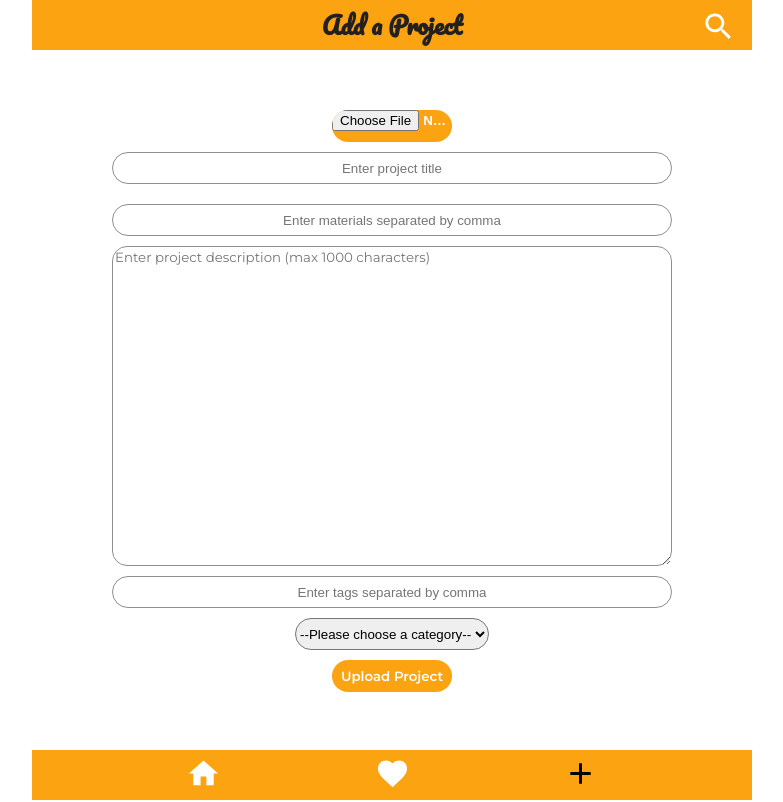
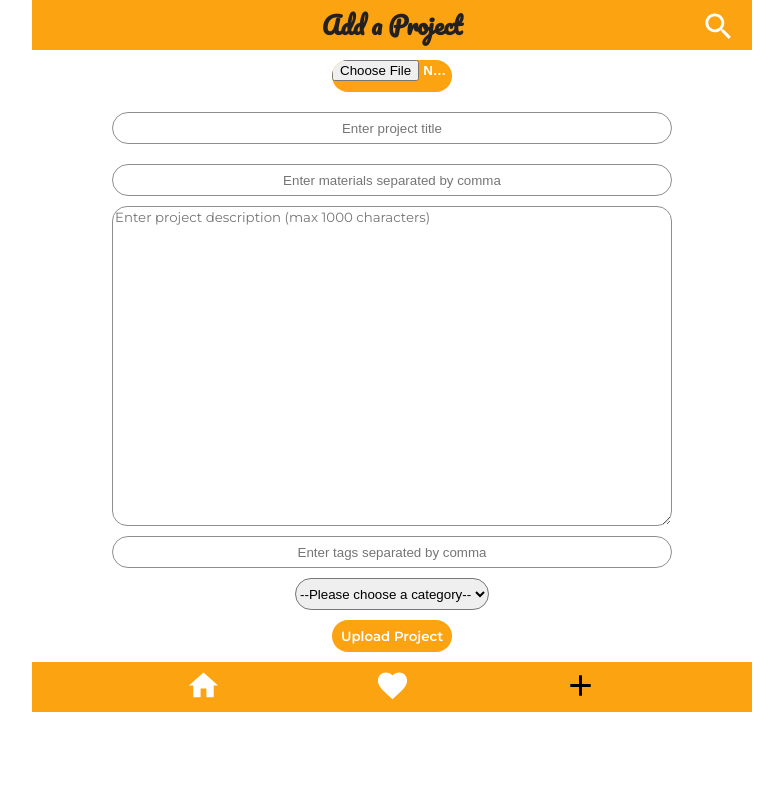
Before and after one commit to kschmitz123/diy-project-app, a React (Create React App) app in the folder client/: page /add in a window 1280 px wide. Shown: the whole page, without its empty margins (248-1031 px from the left). Built offline with nearby package versions, Linux system fonts and the light colour scheme.

Commit message:
Fix margins and paddings

```diff
--- a/client/src/components/InputElements.js
+++ b/client/src/components/InputElements.js
@@ -23,6 +23,7 @@ export const LargeInput = styled.textarea`
 `;
 
 export const ImageInput = styled.input`
+  margin-bottom: 10px;
   height: 2rem;
   width: 120px;
   border-radius: 25px;
--- a/client/src/components/ScrollMenu.js
+++ b/client/src/components/ScrollMenu.js
@@ -5,7 +5,7 @@ import { getData } from "../utils/api";
 import useAsync from "../utils/useAsync";
 
 const Container = styled.div`
-  padding-top: 60px;
+  padding-top: 10px;
   margin: 0 10px;
 `;
 const ScrollContainer = styled.div`
--- a/client/src/pages/AddProjectPage.js
+++ b/client/src/pages/AddProjectPage.js
@@ -4,7 +4,7 @@ import Navbar from "../components/Navbar";
 import UploadProject from "../components/UploadProject";
 
 const Container = styled.div`
-  padding: 60px 0;
+  padding: 10px 0;
   margin: 0 10px;
   display: flex;
   flex-direction: column;
--- a/client/src/pages/BrowsePage.js
+++ b/client/src/pages/BrowsePage.js
@@ -12,7 +12,7 @@ import { FaveButton } from "../components/Button";
 import TitlePreview from "../components/TitlePreview";
 
 const Container = styled.div`
-  padding: 100px 0;
+  padding: 60px 0;
   margin: 0 10px;
   display: flex;
   flex-direction: column;
```
